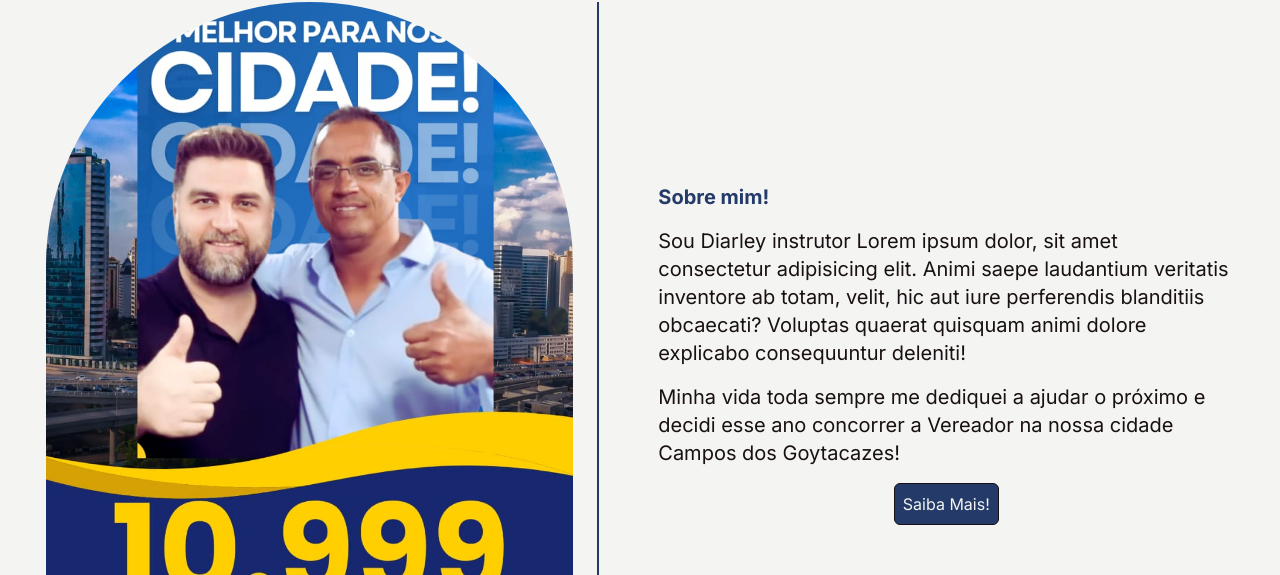
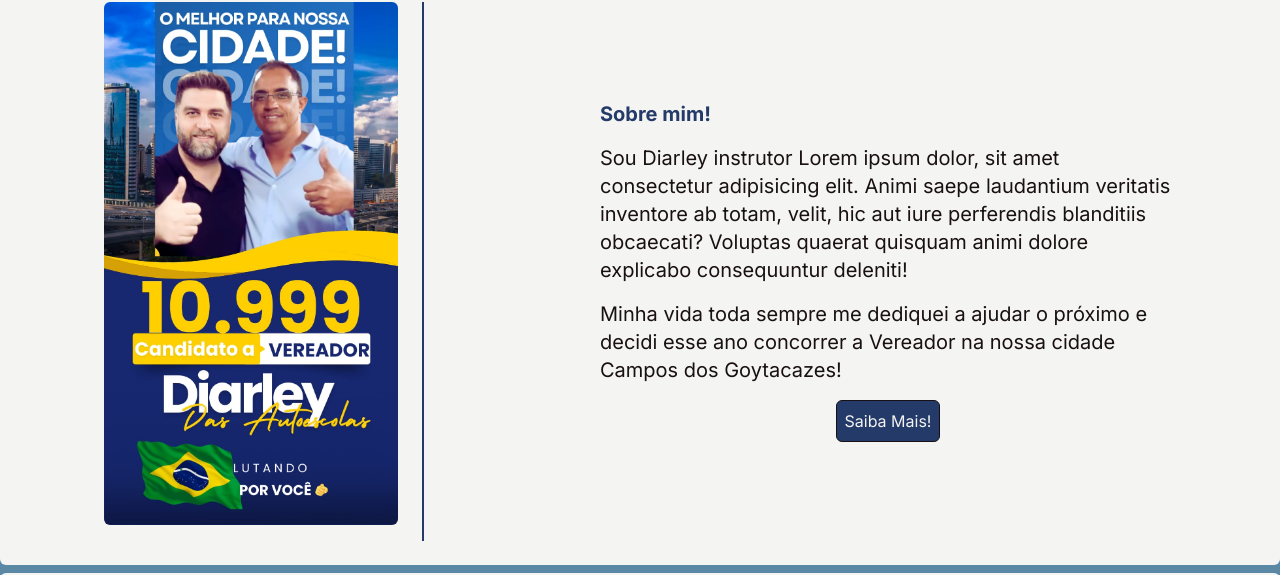
Before and after one commit to caiomeirelles22/diarley, a Next.js app in the folder diarley/: page / in a window 1280 px wide. Shown: the part 1050-1625 px from the top of the page. Built offline with nearby package versions, Linux system fonts and the light colour scheme.

Commit message:
evo: styles

```diff
--- a/diarley/src/app/components/Form/Checkbox/index.tsx
+++ b/diarley/src/app/components/Form/Checkbox/index.tsx
@@ -26,7 +26,7 @@ export const CheckBox = forwardRef<HTMLInputElement, ICheckBoxProps>(
     ref,
   ) => {
     return (
-      <div className="flex flex-col items-start p-0 m-0 text-gray-700">
+      <div className="flex flex-col items-start p-0 m-0 text-gray-700 text-sm">
         <div className="flex items-center gap-2">
           <Root
             className={`w-[1.125rem] h-[1.125rem] rounded-md cursor-pointer overflow-hidden box-border flex items-center content-center border border-solid border-gray-400 hover:border-blue-500 data-[state=checked]:bg-blue-500`}
--- a/diarley/src/app/sections/AboutMe/index.tsx
+++ b/diarley/src/app/sections/AboutMe/index.tsx
@@ -9,17 +9,17 @@ interface AboutMeProps {
 export function AboutMe({ fotoRetrato, paragrafos }: AboutMeProps) {
     return (
         <div id="about-me" className="bg-[#f4f4f2] p-4 sm:p-6 w-full flex items-center gap-4 flex-wrap justify-between max-w-7xl mx-auto rounded-md">
-            <div className="flex justify-center min-w-80 w-full sm:w-auto max-h-[703px] border-b-4 border-[#243a69] border-solid pb-4 sm:border-b-0 sm:border-r-2 sm:pr-6 mx-auto ">
+            <div className="flex justify-center sm:w-80 border-b-4 border-[#243a69] border-solid pb-4 sm:border-b-0 sm:border-r-2 sm:pr-6 mx-auto ">
                 <Image
                     src={fotoRetrato}
-                    className="h-full rounded-md sm:rounded-full"
-                    width={527.14}
-                    height={700}
+                    className="h-full rounded-md"
+                    width={899}
+                    height={1599}
                     quality={100}
                     alt="hero"
                 />
             </div>
-            <div className="w-fit min-w-80 flex flex-col gap-4 max-w-xl text-base sm:text-xl mx-auto h-auto">
+            <div className="w-fit min-w-80 flex flex-col gap-4 max-w-xl text-sm sm:text-xl mx-auto h-auto">
                 <h2 className="text-[#243a69] font-bold">Sobre mim!</h2>
                 {paragrafos.map((paragrafo, key) => (
                     <p key={key} className="text-[#191013]">{paragrafo}</p>
--- a/diarley/src/app/sections/Focus/index.tsx
+++ b/diarley/src/app/sections/Focus/index.tsx
@@ -11,7 +11,7 @@ export function Focus({focusItems}: FocusItemsProps) {
                 <div>
                     <Image src="/title.png" alt="Diarley na Câmara" width={300} height={10}/>
                 </div>
-                <div className="w-fit min-w-80 flex flex-col gap-2 text-base sm:text-xl">
+                <div className="w-fit min-w-80 flex flex-col gap-2 text-sm sm:text-xl">
                     <h2 className="text-[#243a69] font-bold">Oque esperar de mim?</h2>
                     <p className="text-[#191013]">Na Câmara dos vereadores irei atuar pela reconstrução, e acreditamos que isso só será possível se ninguém ficar para trás. Por isso, trabalhamos por leis que tenham como horizonte o combate às desigualdades.</p>
                     <p className="text-[#191013]">Confira as principais iniciativas do mandato:</p>
```
